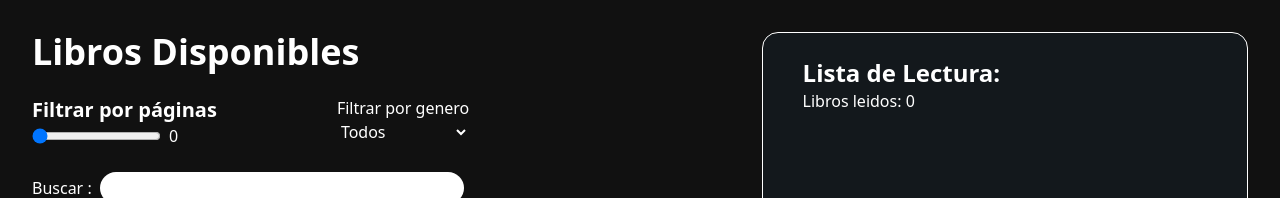
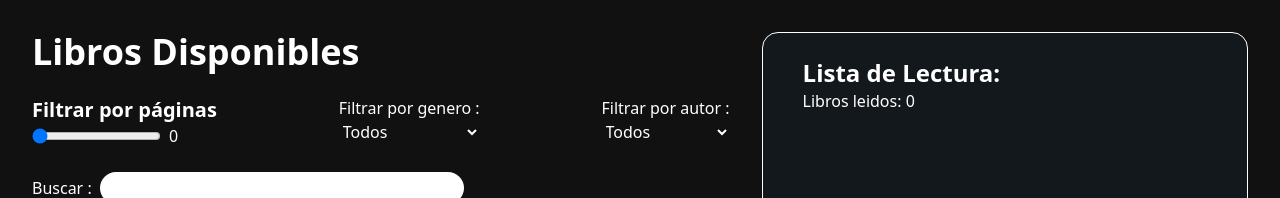
Before and after one commit to MTJonathan/booksLibrary, a React (Vite) app: page / in a window 1280 px wide. Shown: the top 198 px of the page. Built offline with nearby package versions, Linux system fonts and the light colour scheme.

Commit message:
fix: Mejora en la funcion de busqueda

```diff
--- a/src/App.tsx
+++ b/src/App.tsx
@@ -9,6 +9,7 @@ import BooksRead from "./components/BooksRead";
 function App() {
   const [libros, setLibros] = useState<Books>(books);
   const [pagesFilter, setPagesFilter] = useState(0);
+  const [booksOriginal] = useState<Books>(books); // nunca cambia
   const [genreFilter, setGenreFilter] = useState<string>("");
   const [search, setSearch] = useState<string>("");
 
@@ -21,14 +22,14 @@ function App() {
 
   useEffect(() => {
     if (search) {
-      const librosFiltrados = libros.library.filter((libro) =>
+      const librosFiltrados = booksOriginal.library.filter((libro) =>
         libro.book.title.toLowerCase().includes(search.toLowerCase())
       );
       setLibros({ library: librosFiltrados });
     } else {
-      setLibros(books);
+      setLibros(booksOriginal);
     }
-  }, [search]);
+  }, [search, booksOriginal]);
 
   return (
     <main className="grid grid-cols-[1.5fr_1fr] p-4">
--- a/src/components/Header.tsx
+++ b/src/components/Header.tsx
@@ -15,7 +15,7 @@ const Header = ({
       <h1 className="text-4xl font-[900]">Libros Disponibles</h1>
 
       <section>
-        <div className="flex gap-30 my-6">
+        <div className="flex justify-between my-6 mr-8">
           <label className="flex flex-col">
             <span className="text-xl font-bold">Filtrar por páginas</span>
             <span className="flex items-center gap-2">
@@ -31,7 +31,7 @@ const Header = ({
           </label>
 
           <label className="flex flex-col">
-            <span>Filtrar por genero</span>
+            <span>Filtrar por genero : </span>
             <select
               value={genreFilter}
               onChange={(e) => setGenreFilter(e.target.value)}
@@ -45,6 +45,12 @@ const Header = ({
                   {genre}
                 </option>
               ))}
+            </select>
+          </label>
+          <label className="flex flex-col">
+            <span>Filtrar por autor : </span>
+            <select>
+              <option value="">Todos</option>
             </select>
           </label>
         </div>
```
